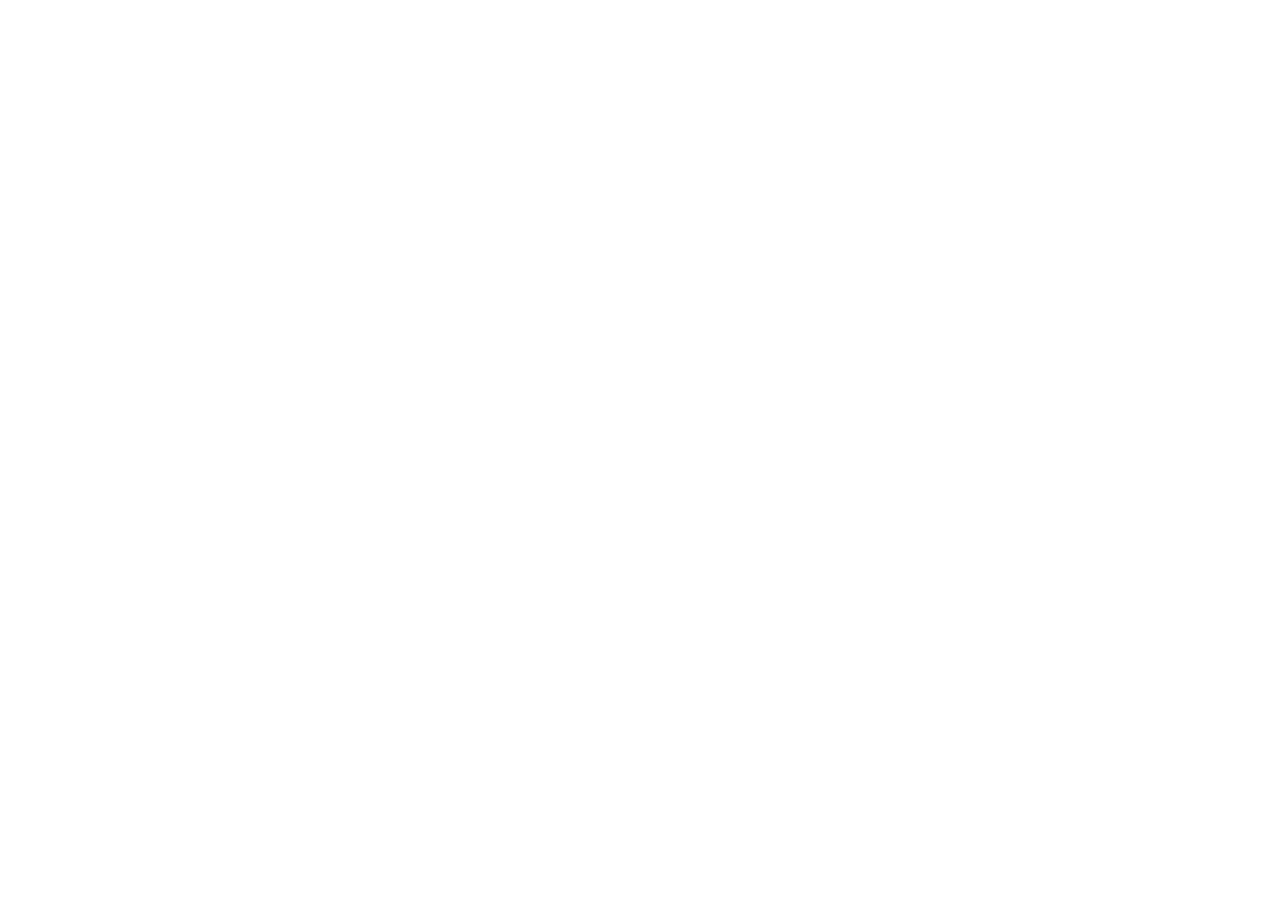
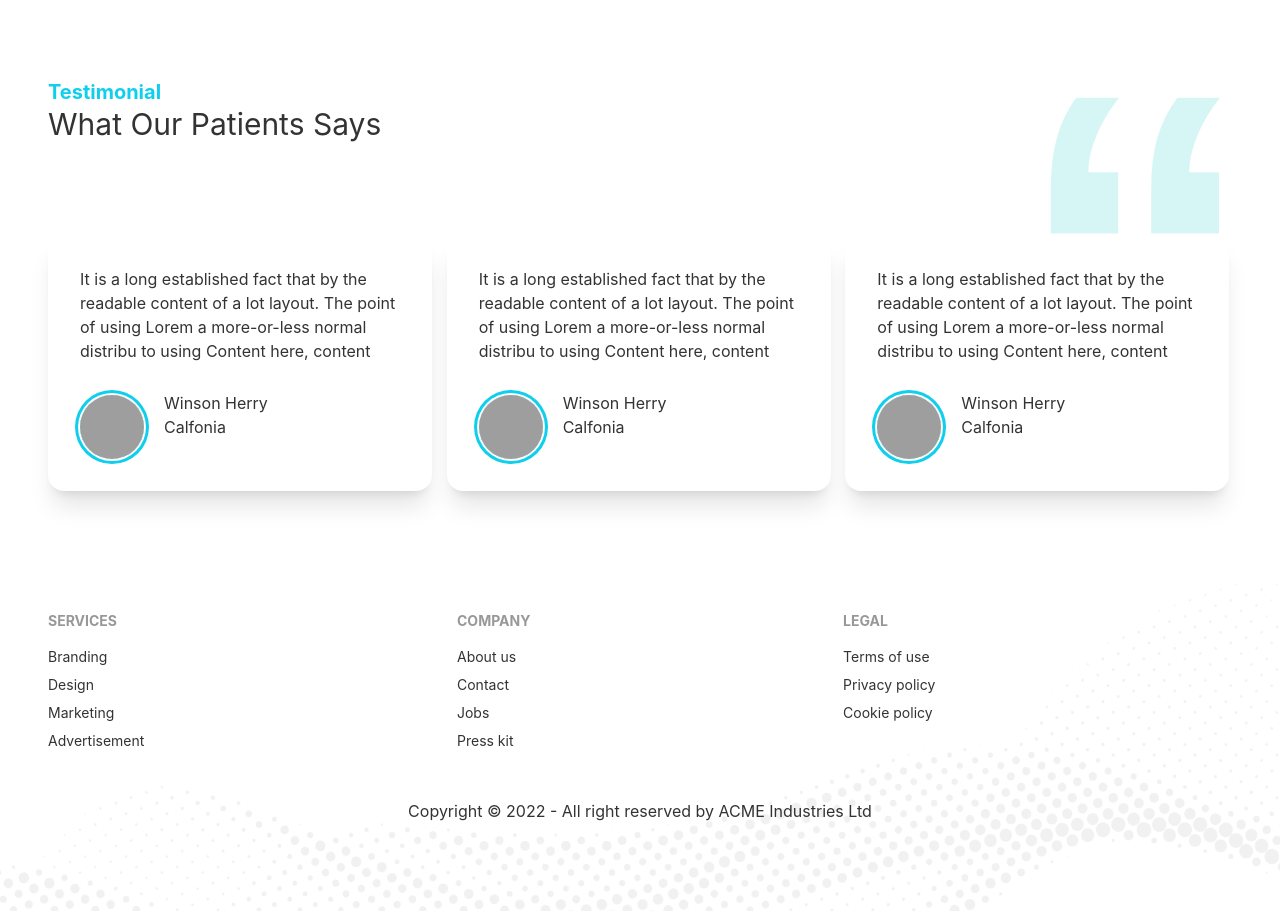
Before and after one commit to zayanahmed925/doctors-portal-client, a React (Create React App) app: page / in a window 1280 px wide. Shown: the part 3071-3982 px from the top of the page. Before the commit the page ends 3069 px from the top, so only its background shows below. Built offline with nearby package versions, Linux system fonts and the light colour scheme; grey boxes are pictures that could not be loaded.

Commit message:
footer and review added

```diff
--- a/src/InfoCard/InfoCard.js
+++ b/src/InfoCard/InfoCard.js
@@ -3,12 +3,12 @@
 const InfoCard = ({ img, cardTitle, className }) => {
     return (
         <div>
-            <div class={`card lg:card-side bg-base-100 shadow-xl ${className}`}>
+            <div className={`card lg:card-side bg-base-100 shadow-xl ${className}`}>
                 <figure className='pl-4'>
                     <img src={img} className='w-12' alt="Album" />
                 </figure>
-                <div class="card-body text-white">
-                    <h2 class="card-title">{cardTitle}</h2>
+                <div className="card-body text-white">
+                    <h2 className="card-title">{cardTitle}</h2>
                     <p>Click the button to listen on Spotiwhy app.</p>
                 </div>
             </div>
--- a/src/Pages/Appointment/Appointment.js
+++ b/src/Pages/Appointment/Appointment.js
@@ -1,9 +1,11 @@
 import React from 'react';
+import Footer from '../Shared/Footer/Footer';
 
 const Appointment = () => {
     return (
         <div>
             <h2>This i appointment</h2>
+            <Footer></Footer>
         </div>
     );
 };
--- a/src/Pages/Banner/Banner.js
+++ b/src/Pages/Banner/Banner.js
@@ -4,12 +4,12 @@
 const Banner = () => {
     return (
         <div>
-            <div class="hero min-h-screen px-12">
-                <div class="hero-content flex-col lg:flex-row-reverse">
-                    <img src={chair} class="max-w-xl rounded-lg shadow-2xl" />
+            <div className="hero min-h-screen px-12">
+                <div className="hero-content flex-col lg:flex-row-reverse">
+                    <img src={chair} className="max-w-xl rounded-lg shadow-2xl" />
                     <div className=''>
-                        <h1 class="text-5xl font-bold">Your New Smile Starts Here!</h1>
-                        <p class="py-6">Provident cupiditate voluptatem et in. Quaerat fugiat ut assumenda excepturi exercitationem quasi. In deleniti eaque aut repudiandae et a id nisi.</p>
+                        <h1 className="text-5xl font-bold">Your New Smile Starts Here!</h1>
+                        <p className="py-6">Provident cupiditate voluptatem et in. Quaerat fugiat ut assumenda excepturi exercitationem quasi. In deleniti eaque aut repudiandae et a id nisi.</p>
                         <PrimaryButton>GET STARTED</PrimaryButton>
                     </div>
                 </div>
--- a/src/Pages/Home/Home.js
+++ b/src/Pages/Home/Home.js
@@ -4,6 +4,8 @@
 import Info from '../Info/Info';
 import MakeAppointment from '../MakeAppointment/MakeAppointment';
 import Services from '../Services/Services';
+import Footer from '../Shared/Footer/Footer';
+import Testmonial from '../Testmonial/Testmonial';
 
 const Home = () => {
     return (
@@ -13,6 +15,8 @@
             <Services></Services>
             <DentalCare></DentalCare>
             <MakeAppointment></MakeAppointment>
+            <Testmonial></Testmonial>
+            <Footer></Footer>
         </div>
     );
 };
--- /dev/null
+++ b/src/Pages/Review/Review.js
@@ -0,0 +1,27 @@
+import React from 'react';
+
+const Review = ({ review }) => {
+    return (
+        <div>
+            <div className="card w-96 bg-base-100 shadow-xl">
+                <div className="card-body">
+
+                    <p>It is a long established fact that by the readable content of a lot layout. The point of using Lorem a more-or-less normal distribu to using Content here, content</p>
+                    <div className="flex items-center">
+                        <div className="avatar">
+                            <div className="w-16 mt-6 rounded-full ring ring-primary ring-offset-base-100 ring-offset-2 mr-5 ">
+                                <img src="https://api.lorem.space/image/face?hash=3174" />
+                            </div>
+                        </div>
+                        <div>
+                            <h2>{review.name}</h2>
+                            <p>{review.location}</p>
+                        </div>
+                    </div>
+                </div>
+            </div>
+        </div>
+    );
+};
+
+export default Review;
--- a/src/Pages/Service/Service.js
+++ b/src/Pages/Service/Service.js
@@ -3,12 +3,12 @@
 const Service = ({ service }) => {
     return (
         <div>
-            <div class="card w-96 bg-base-100 shadow-xl">
-                <figure class="px-10 pt-10">
-                    <img src={service.img} alt="Shoes" class="rounded-xl" />
+            <div className="card w-96 bg-base-100 shadow-xl">
+                <figure className="px-10 pt-10">
+                    <img src={service.img} alt="Shoes" className="rounded-xl" />
                 </figure>
-                <div class="card-body items-center text-center">
-                    <h2 class="card-title">{service.name}</h2>
+                <div className="card-body items-center text-center">
+                    <h2 className="card-title">{service.name}</h2>
                     <p>{service.description}</p>
                 </div>
             </div>
--- /dev/null
+++ b/src/Pages/Shared/Footer/Footer.js
@@ -0,0 +1,42 @@
+import React from 'react';
+import footer from '../../../assets/images/footer.png';
+const Footer = () => {
+    return (
+        <div>
+            <footer style={{
+                background: `url(${footer})`,
+                backgroundSize: 'cover'
+            }} className=" p-10 px-12">
+                <div className="footer ">
+                    <div>
+                        <span className="footer-title">Services</span>
+                        <a className="link link-hover">Branding</a>
+                        <a className="link link-hover">Design</a>
+                        <a className="link link-hover">Marketing</a>
+                        <a className="link link-hover">Advertisement</a>
+                    </div>
+                    <div>
+                        <span className="footer-title">Company</span>
+                        <a className="link link-hover">About us</a>
+                        <a className="link link-hover">Contact</a>
+                        <a className="link link-hover">Jobs</a>
+                        <a className="link link-hover">Press kit</a>
+                    </div>
+                    <div>
+                        <span className="footer-title">Legal</span>
+                        <a className="link link-hover">Terms of use</a>
+                        <a className="link link-hover">Privacy policy</a>
+                        <a className="link link-hover">Cookie policy</a>
+                    </div>
+                </div>
+
+                <div className='text-center my-12'>
+                    <p>Copyright © 2022 - All right reserved by ACME Industries Ltd</p>
+                </div>
+
+            </footer>
+        </div>
+    );
+};
+
+export default Footer;
--- a/src/Pages/Shared/Navbar/Navbar.js
+++ b/src/Pages/Shared/Navbar/Navbar.js
@@ -14,10 +14,10 @@
             <div className="navbar bg-base-100">
                 <div className="navbar-start">
                     <div className="dropdown">
-                        <label tabindex="0" className="btn btn-ghost lg:hidden">
-                            <svg xmlns="http://www.w3.org/2000/svg" className="h-5 w-5" fill="none" viewBox="0 0 24 24" stroke="currentColor"><path stroke-linecap="round" stroke-linejoin="round" stroke-width="2" d="M4 6h16M4 12h8m-8 6h16" /></svg>
+                        <label tabIndex="0" className="btn btn-ghost lg:hidden">
+                            <svg xmlns="http://www.w3.org/2000/svg" className="h-5 w-5" fill="none" viewBox="0 0 24 24" stroke="currentColor"><path strokeLinecap="round" strokeLinejoin="round" strokeWidth="2" d="M4 6h16M4 12h8m-8 6h16" /></svg>
                         </label>
-                        <ul tabindex="0" className="menu menu-compact dropdown-content mt-3 p-2 shadow bg-base-100 rounded-box w-52">
+                        <ul tabIndex="0" className="menu menu-compact dropdown-content mt-3 p-2 shadow bg-base-100 rounded-box w-52">
                             {
                                 menuItems
                             }
--- a/src/Pages/Shared/PrimaryButton/PrimaryButton.js
+++ b/src/Pages/Shared/PrimaryButton/PrimaryButton.js
@@ -2,7 +2,7 @@
 
 const PrimaryButton = ({ children }) => {
     return (
-        <button class="btn btn-primary upperCase text-white bg-gradient-to-r from-secondary to-primary">{children}</button>
+        <button className="btn btn-primary upperCase text-white bg-gradient-to-r from-secondary to-primary">{children}</button>
     );
 };
 
--- /dev/null
+++ b/src/Pages/Testmonial/Testmonial.js
@@ -0,0 +1,51 @@
+import React from 'react';
+import quote from '../../assets/icons/quote.svg';
+import people1 from '../../assets/images/people1.png';
+import people2 from '../../assets/images/people2.png';
+import people3 from '../../assets/images/people3.png';
+import Review from '../Review/Review';
+const Testmonial = () => {
+    const reviews = [
+        {
+            _id: 1,
+            name: 'Winson Herry',
+            location: 'Calfonia',
+            img: people1
+        },
+        {
+            _id: 2,
+            name: 'Winson Herry',
+            location: 'Calfonia',
+            img: people2
+        },
+        {
+            _id: 3,
+            name: 'Winson Herry',
+            location: 'Calfonia',
+            img: people3
+        },
+    ]
+    return (
+        <div className='px-12 my-20'>
+            <div className='flex justify-between'>
+                <div>
+                    <h2 className='text-xl text-primary font-bold'>Testimonial</h2>
+                    <h2 className='text-3xl'>What Our Patients Says</h2>
+                </div>
+                <div className='w-24 xl:w-48'>
+                    <img src={quote} alt="" />
+                </div>
+            </div>
+            <div className='grid grid-cols-1 xl:grid-cols-3 gap-3'>
+                {
+                    reviews.map(review => <Review
+                        key={review._id}
+                        review={review}
+                    ></Review>)
+                }
+            </div>
+        </div>
+    );
+};
+
+export default Testmonial;
```
Also changed, not shown: src/Pages/DentalCare/DentalCare.js (+6 -6 lines).
